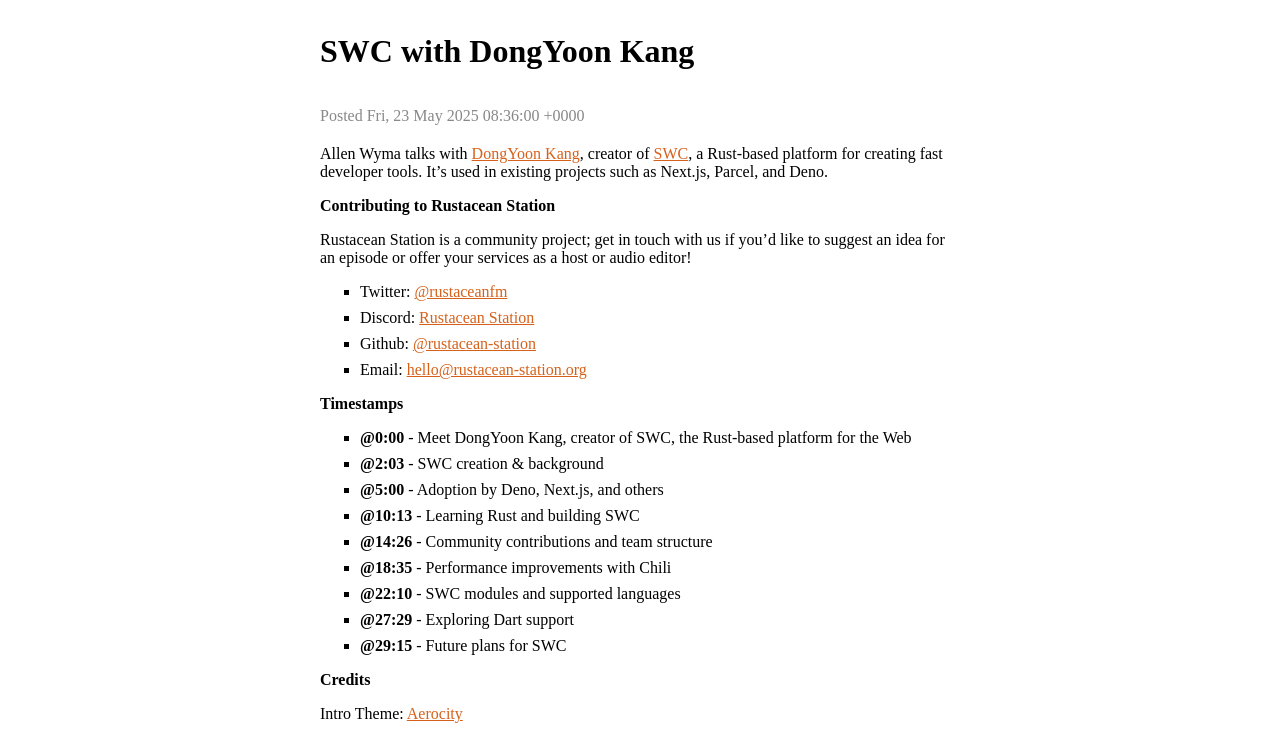
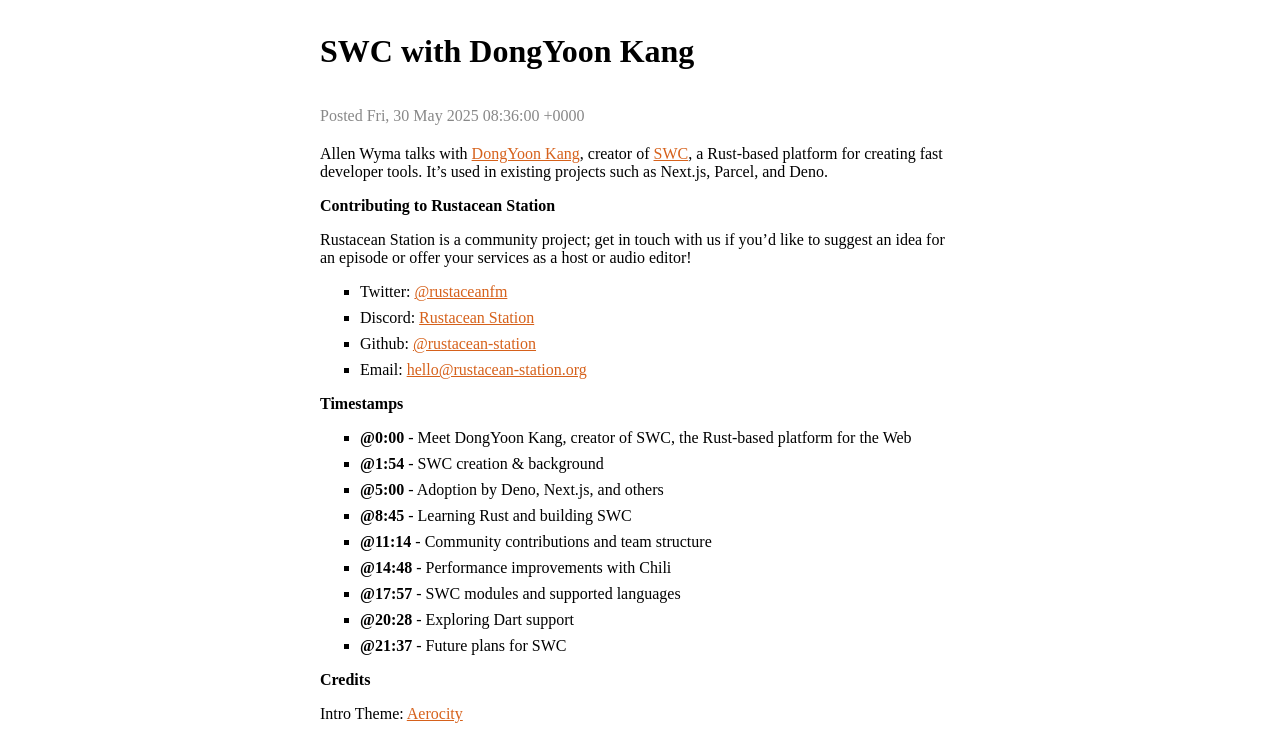
Before and after one commit to rustacean-station/rustacean-station.org, a Jekyll site: the page built from _episodes/interviews/2025-05-30-dongyoon-kang.md, in a window 1280 px wide. Shown: the part 518-1257 px from the top of the page. Built offline with Jekyll 4.4.1, drawn with Linux system fonts in a browser that asks for light colours.

Commit message:
update mp3 file and timestamps

```diff
--- a/_episodes/interviews/2025-05-23-dongyoon-kang.md
+++ b/_episodes/interviews/2025-05-30-dongyoon-kang.md
@@ -20,14 +20,14 @@
 
 ## Timestamps
 - [@0:00] - Meet DongYoon Kang, creator of SWC, the Rust-based platform for the Web
-- [@2:03] - SWC creation & background
+- [@1:54] - SWC creation & background
 - [@5:00] - Adoption by Deno, Next.js, and others
-- [@10:13] - Learning Rust and building SWC
-- [@14:26] - Community contributions and team structure
-- [@18:35] - Performance improvements with Chili
-- [@22:10] - SWC modules and supported languages
-- [@27:29] - Exploring Dart support
-- [@29:15] - Future plans for SWC
+- [@8:45] - Learning Rust and building SWC
+- [@11:14] - Community contributions and team structure
+- [@14:48] - Performance improvements with Chili
+- [@17:57] - SWC modules and supported languages
+- [@20:28] - Exploring Dart support
+- [@21:37] - Future plans for SWC
 
 ## Credits
 Intro Theme: [Aerocity](https://twitter.com/AerocityMusic)
```
Also changed, not shown: other parts of _episodes/interviews/2025-05-30-dongyoon-kang.md (+3 -3 lines).
